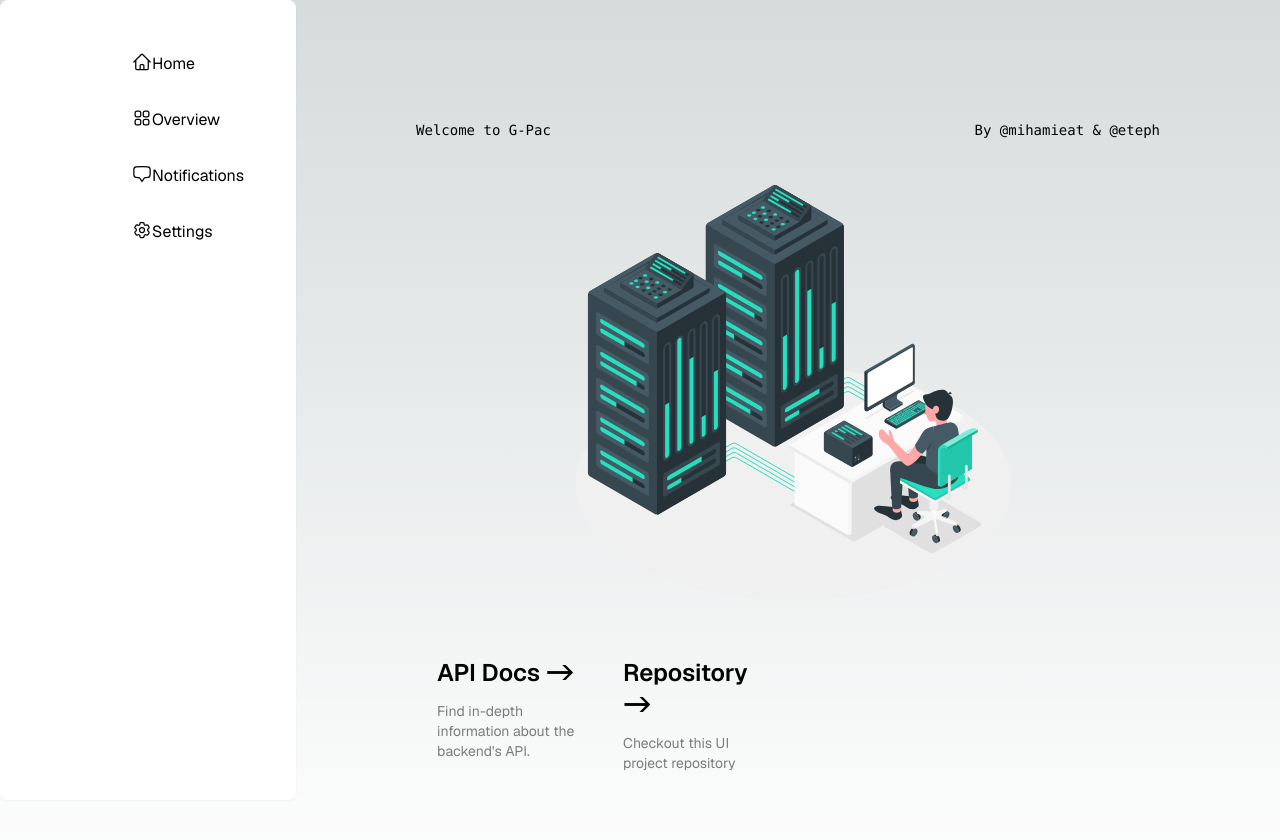
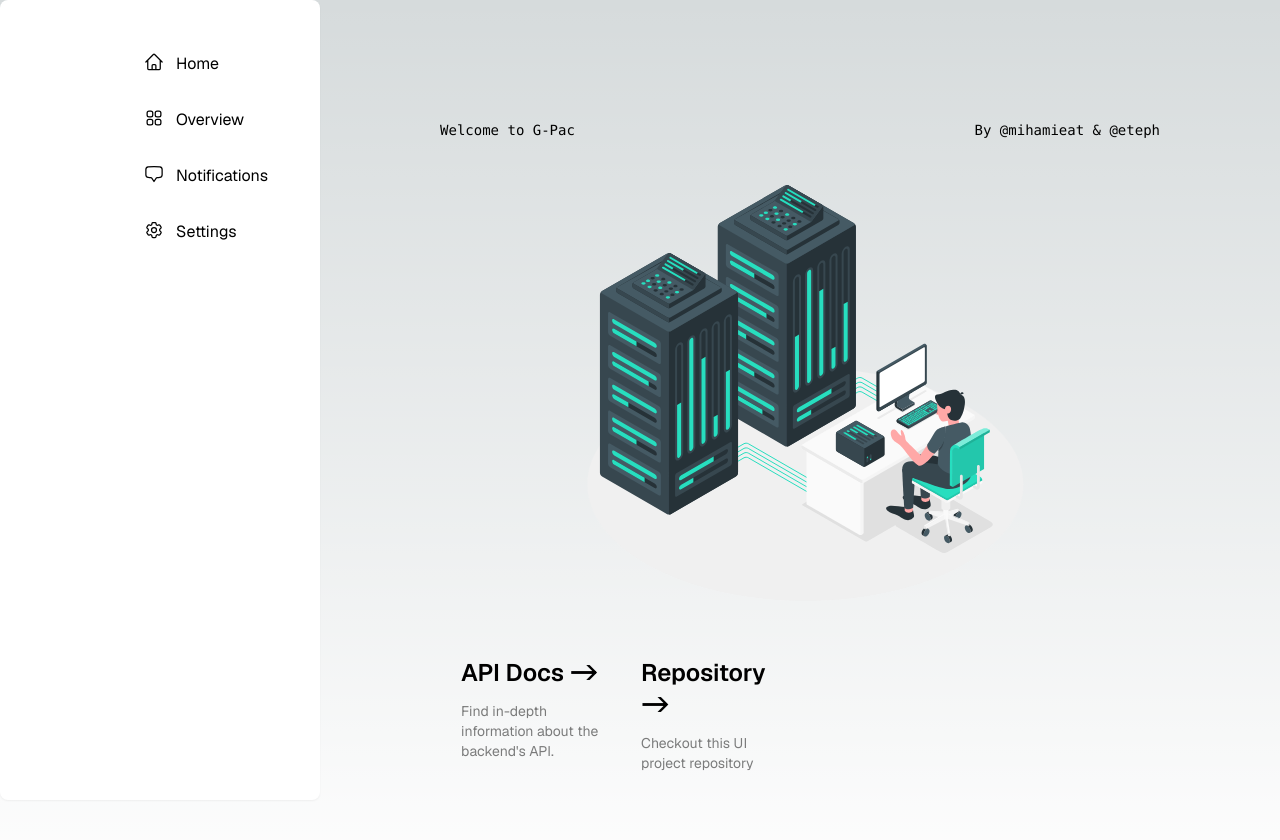
Before and after one commit to mihamieat/gpac-ui, a Next.js app: page / in a window 1280 px wide. Shown: the top 840 px of the page. Built offline with nearby package versions, Linux system fonts and the light colour scheme.

Commit message:
refactor: add spaces in sidebar navigation

```diff
--- a/src/components/tremor/Sidebar.tsx
+++ b/src/components/tremor/Sidebar.tsx
@@ -12,7 +12,7 @@ export default function Sidebar() {
         <nav className="flex flex-col p-5 ml-20">
           <Link className="mb-4 p-2 rounded hover:bg-violet-100" href="/">
             <div className="flex">
-              <div className="w-5">
+              <div className="w-5 mx-3">
                 <HomeIcon />
               </div>
               Home
@@ -23,7 +23,7 @@ export default function Sidebar() {
             href="/overview"
           >
             <div className="flex">
-              <div className="w-5">
+              <div className="w-5 mx-3">
                 <OverviewIcon />
               </div>
               <p>Overview</p>
@@ -34,7 +34,7 @@ export default function Sidebar() {
             href="/notifications"
           >
             <div className="flex">
-              <div className="w-5">
+              <div className="w-5 mx-3">
                 <NotificationIcon />
               </div>
               <p>Notifications</p>
@@ -45,7 +45,7 @@ export default function Sidebar() {
             href="/settings"
           >
             <div className="flex">
-              <div className="w-5">
+              <div className="w-5 mx-3">
                 <SettingsIcon />
               </div>
               <p>Settings</p>
```
